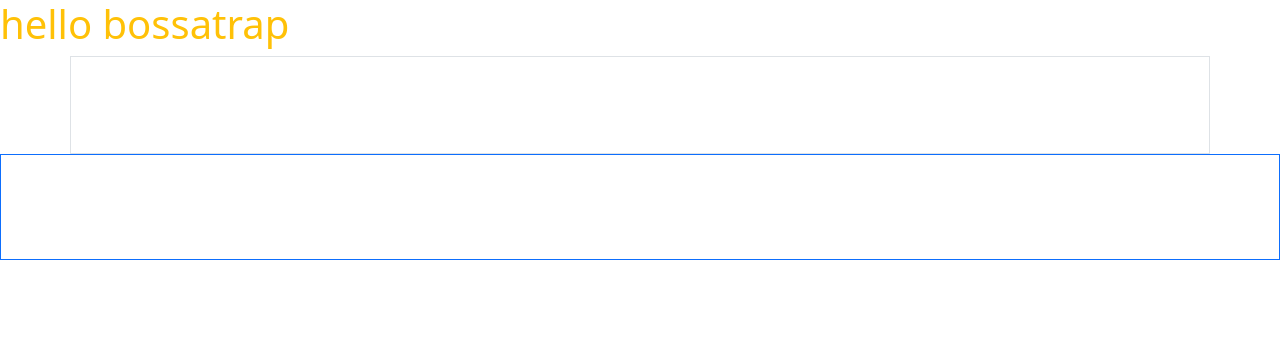
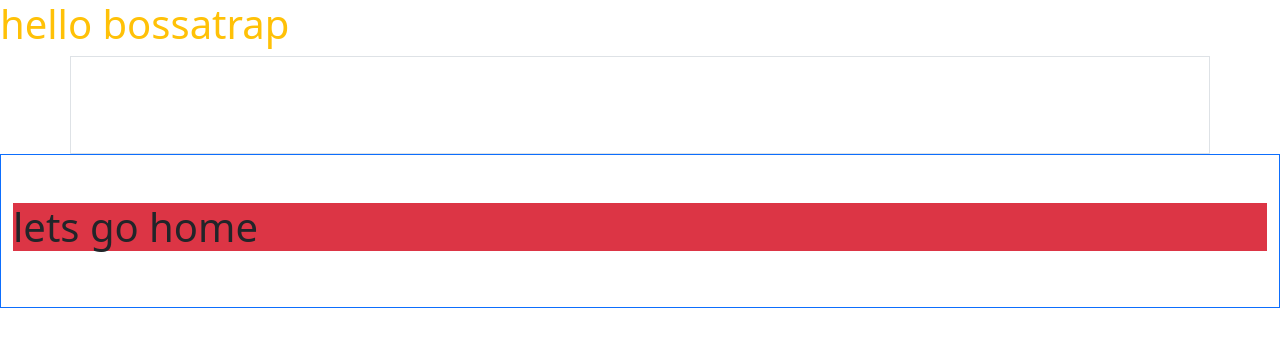
Before and after one commit to Stanleynwoke/togit, a plain HTML site: page index.html in a window 1280 px wide. Drawn offline with Linux system fonts and the light colour scheme; files that its build step writes are made by us from their sources.

Commit message:
fix: add missing heading text in container-fluid section of index.html

```diff
--- a/index.html
+++ b/index.html
@@ -12,7 +12,7 @@
     <div class="container border py-5"></div>
 
     <div class="container-fluid border py-5 border-primary">
-        <h1></h1>
+        <h1 class="bg-danger">lets go home </h1>
     </div>
 </body>
 </html>
```
